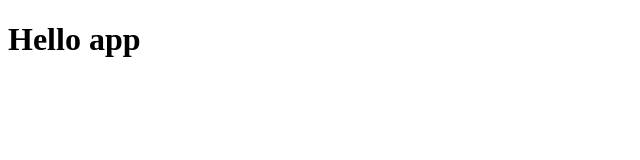
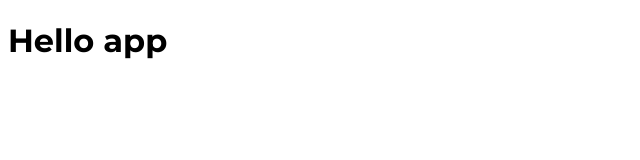
Before and after one commit to Bunchenko/5-of-36, an Angular app: page / in a window 1280 px wide. Shown: the top 160 px of the page, without its empty margins (0-640 px from the left). Built offline with nearby package versions, Linux system fonts and the light colour scheme.

Commit message:
add fonts and global style

```diff
--- a/src/index.html
+++ b/src/index.html
@@ -7,6 +7,10 @@
   <base href="/">
   <meta name="viewport" content="width=device-width, initial-scale=1">
   <link rel="icon" type="image/x-icon" href="favicon.ico">
+  <link rel="preconnect" href="https://fonts.googleapis.com">
+  <link rel="preconnect" href="https://fonts.gstatic.com" crossorigin>
+  <link href="https://fonts.googleapis.com/css2?family=Montserrat:wght@100;200;300;400;500;600;700&display=swap"
+    rel="stylesheet">
 </head>
 
 <body>
--- a/src/styles.css
+++ b/src/styles.css
@@ -1,3 +1,7 @@
 * {
   box-sizing: border-box;
 }
+
+body {
+  font-family: 'Montserrat', sans-serif;
+}
```
